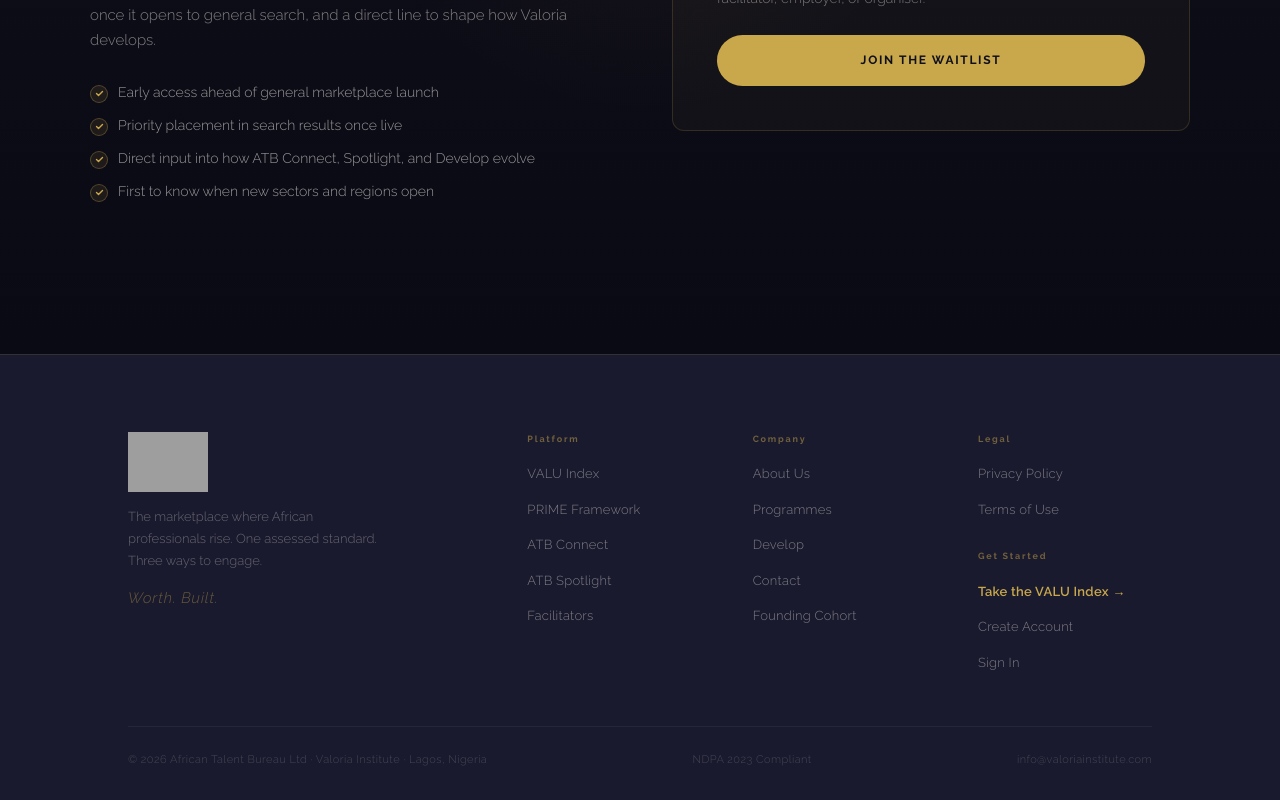
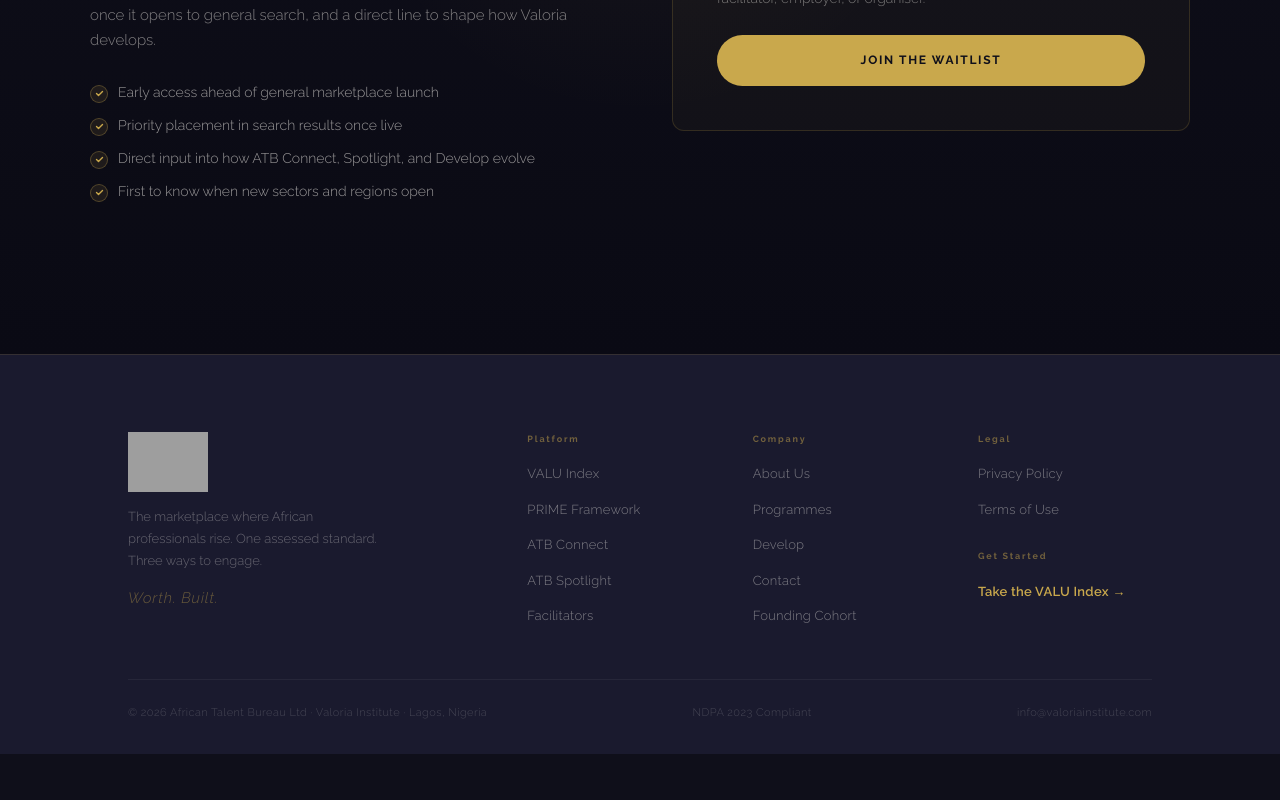
Before and after one commit to riverwayse-sudo/valoria-site, a Next.js app: page / in a window 1280 px wide. Shown: the part 4256-5056 px from the top of the page. After the commit the page ends 5010 px from the top, so only its background shows below. Built offline with nearby package versions, Linux system fonts and the light colour scheme; grey boxes are pictures that could not be loaded.

Commit message:
Update Footer.jsx

```diff
--- a/src/components/Footer.jsx
+++ b/src/components/Footer.jsx
@@ -81,8 +81,6 @@
               <div className="uf-col-title" style={{ marginTop: '28px' }}>Get Started</div>
               <ul className="uf-links">
                 <li><a href="https://assessment.valoriainstitute.com/" className="uf-cta" target="_blank" rel="noopener noreferrer">Take the VALU Index &rarr;</a></li>
-                <li><Link href="/register">Create Account</Link></li>
-                <li><Link href="/login">Sign In</Link></li>
               </ul>
             </div>
           </div>
```
